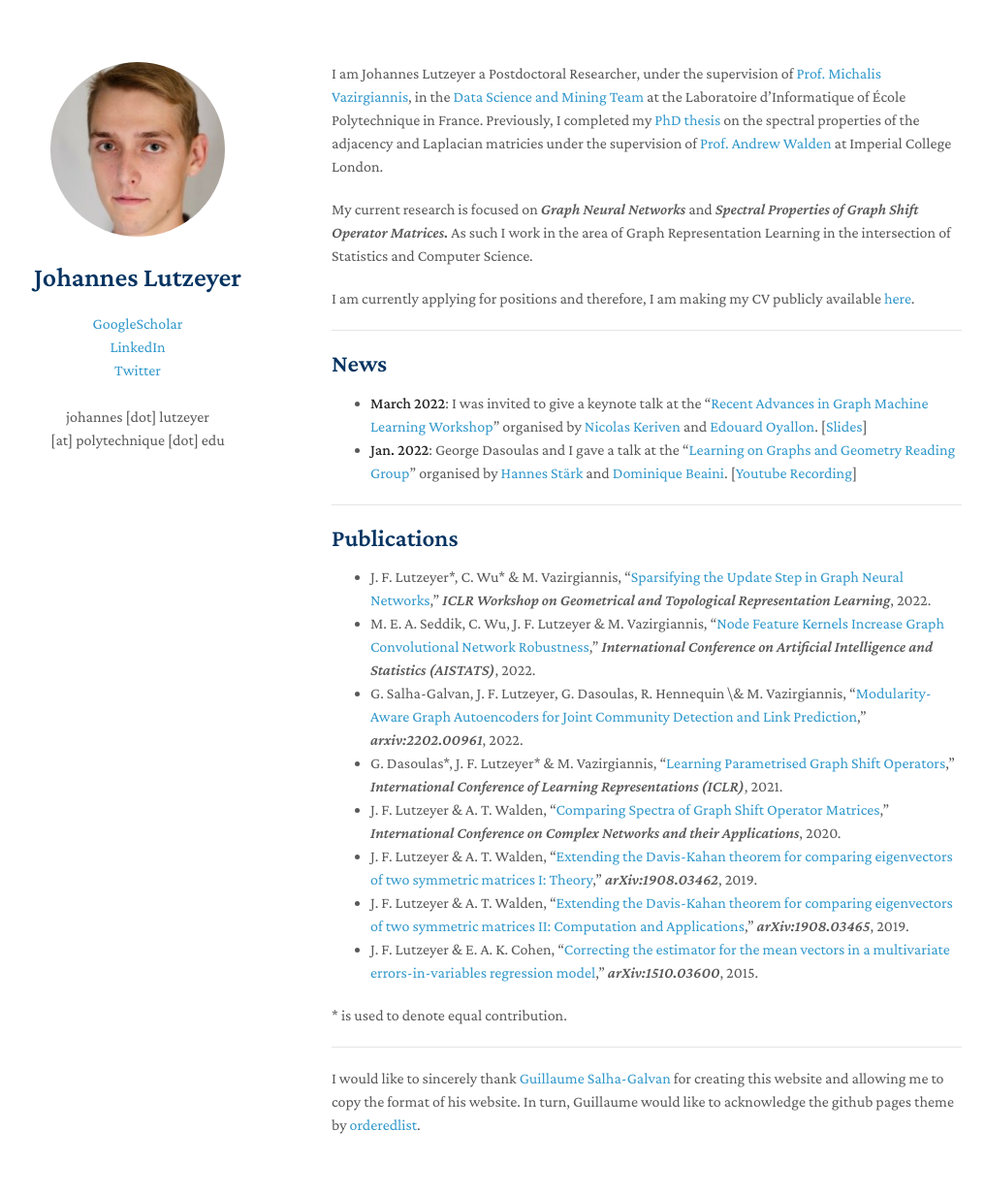
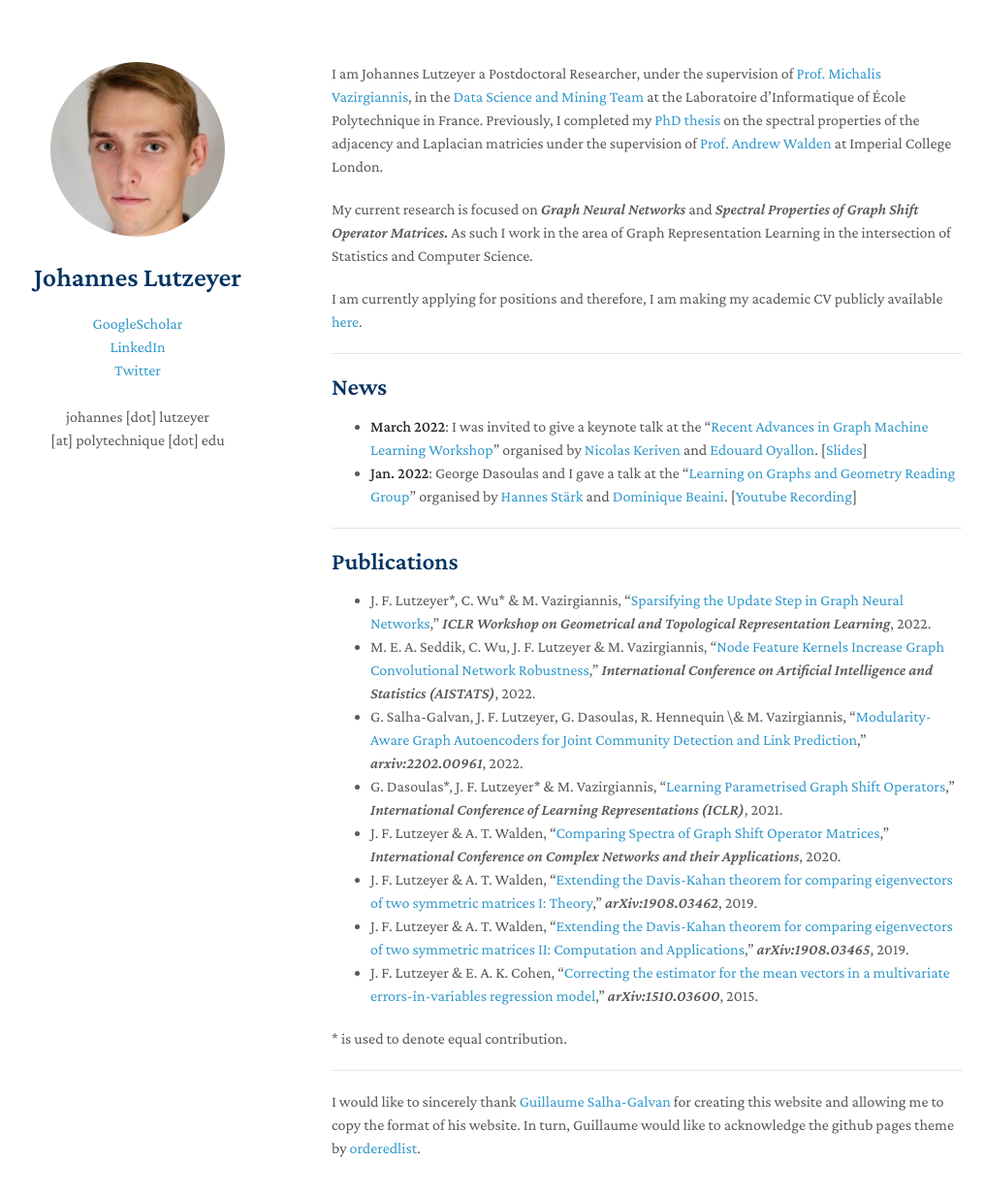
Before and after one commit to johanneslutzeyer/johanneslutzeyer.github.io, a Jekyll site: the page built from index.md, in a window 1280 px wide and 1266 px high. Shown: the top 1232 px of the window at 97% size, without its empty margins (128-1144 px from the left). Built offline with Jekyll 4.4.1, drawn with Linux system fonts in a browser that asks for light colours; our own code applies the rules of GitHub Pages for plain Markdown files; a script that is not in the unit is left out.

Commit message:
Update index.md

```diff
--- a/index.md
+++ b/index.md
@@ -3,7 +3,7 @@ I am Johannes Lutzeyer a Postdoctoral Researcher, under the supervision of <a hr
 My current research is focused on *Graph Neural Networks* and *Spectral Properties of Graph Shift Operator Matrices.* As such I work in the area of Graph Representation Learning in the intersection of Statistics and Computer Science.
 
 
-I am currently applying for positions and therefore, I am making my CV publicly available <a href="https://github.com/johanneslutzeyer/johanneslutzeyer.github.io/blob/main/doc/JohannesLutzeyer_AcademicCV.pdf"> here</a>.
+I am currently applying for positions and therefore, I am making my academic CV publicly available <a href="https://github.com/johanneslutzeyer/johanneslutzeyer.github.io/blob/main/doc/JohannesLutzeyer_AcademicCV.pdf" target="_blank"> here</a>.
 
 
 ---
```
